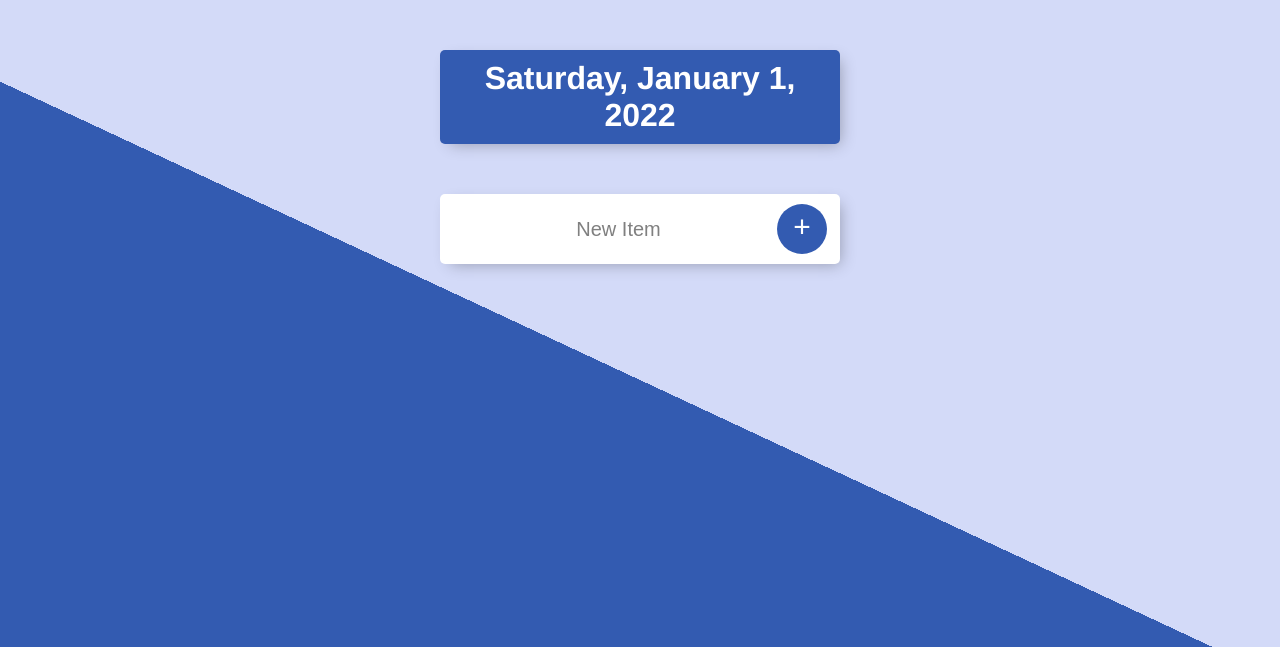
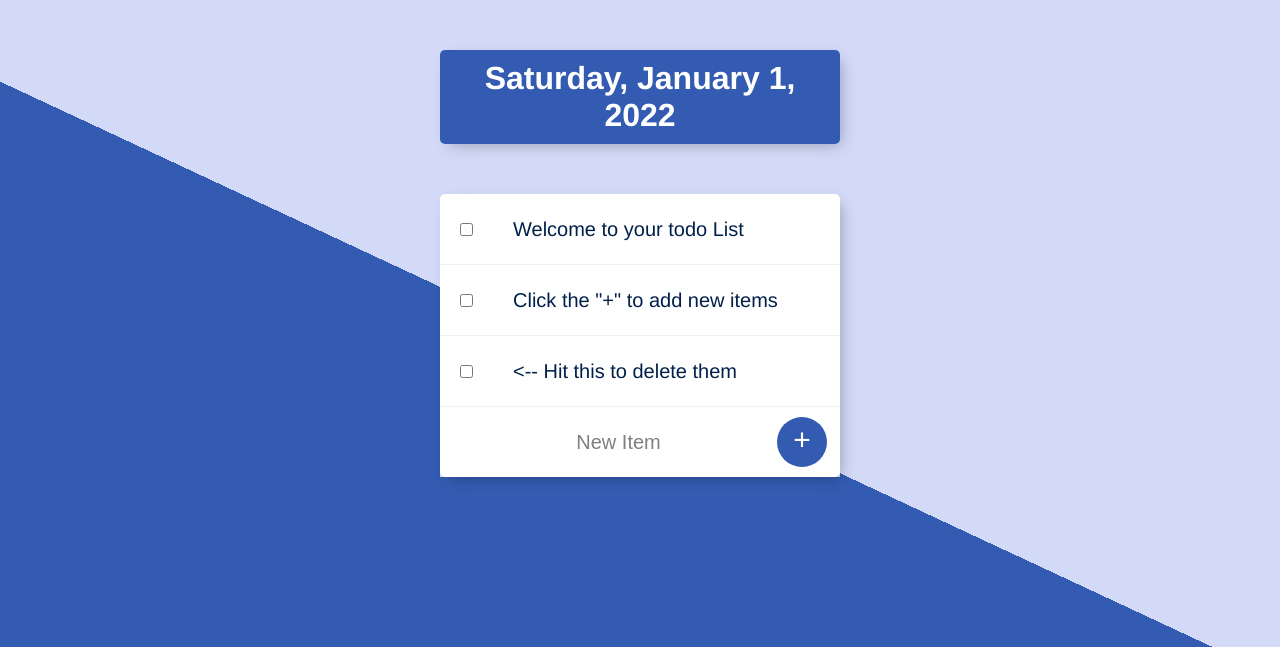
Before and after one commit to danielcr0995/todolist_v1, a Node server app: page / in a window 1280 px wide. Shown: the top 647 px of the page. Run offline with Node 20, Linux system fonts and the light colour scheme; data comes from the database, SQL or seed files in the repository; data that the repository does not hold is empty; some libraries are stand-ins or nearby versions.

Commit message:
default items created when db is empty

```diff
--- a/app.js
+++ b/app.js
@@ -12,9 +12,19 @@ const itemSchema = new mongoose.Schema({
 
 const Item= mongoose.model('todoList', itemSchema);
 
-const item= new Item({
-    name:'usa business'
+const item1= new Item({
+    name:'Welcome to your todo List'
 });
+
+const item2= new Item({
+    name:'Click the "+" to add new items'
+});
+
+const item3= new Item({
+    name:'<-- Hit this to delete them'
+});
+
+
 
 // item.save();
 // Item.find(function(error,items){
@@ -40,6 +50,14 @@ app.get('/', function(req,res){
 
     let day =date.date();
     Item.find({},function(error,items){
+        if (items.length ===0) {
+            Item.insertMany([item1,item2,item3],function(error){
+                if (error){console.log(error);
+                }else console.log('Items added succesfully to DB');
+            });
+            res.redirect('/')
+
+        }else{
             if (error) console.log(error);
             else{
                 res.render('list', {
@@ -47,6 +65,8 @@ app.get('/', function(req,res){
                     nItems:items,
 
                 });
+            }
+
         }
     })
     //KindOfDay goes in ejs file, day is the variale in this file
--- a/views/list.ejs
+++ b/views/list.ejs
@@ -5,12 +5,12 @@
      </div>
 
      <div class="box">
-        <% for (let i=0; i< nItems.length;i++){ %>
-            <div class="item">
+        <% nItems.forEach(function(item) {%>
+           <div class="item">
                 <input type="checkbox">
-                <p><%= nItems[i].name %></p>
+                <p><%= item.name %></p>
             </div>
-         <% } %>
+         <% }) %>
 
          <form action="/" method= "post" class='item'>
             <input type="text" name='newItem' placeholder="New Item" autocomplete="off">
```
Lines whose indentation alone changed are shown as unchanged.
